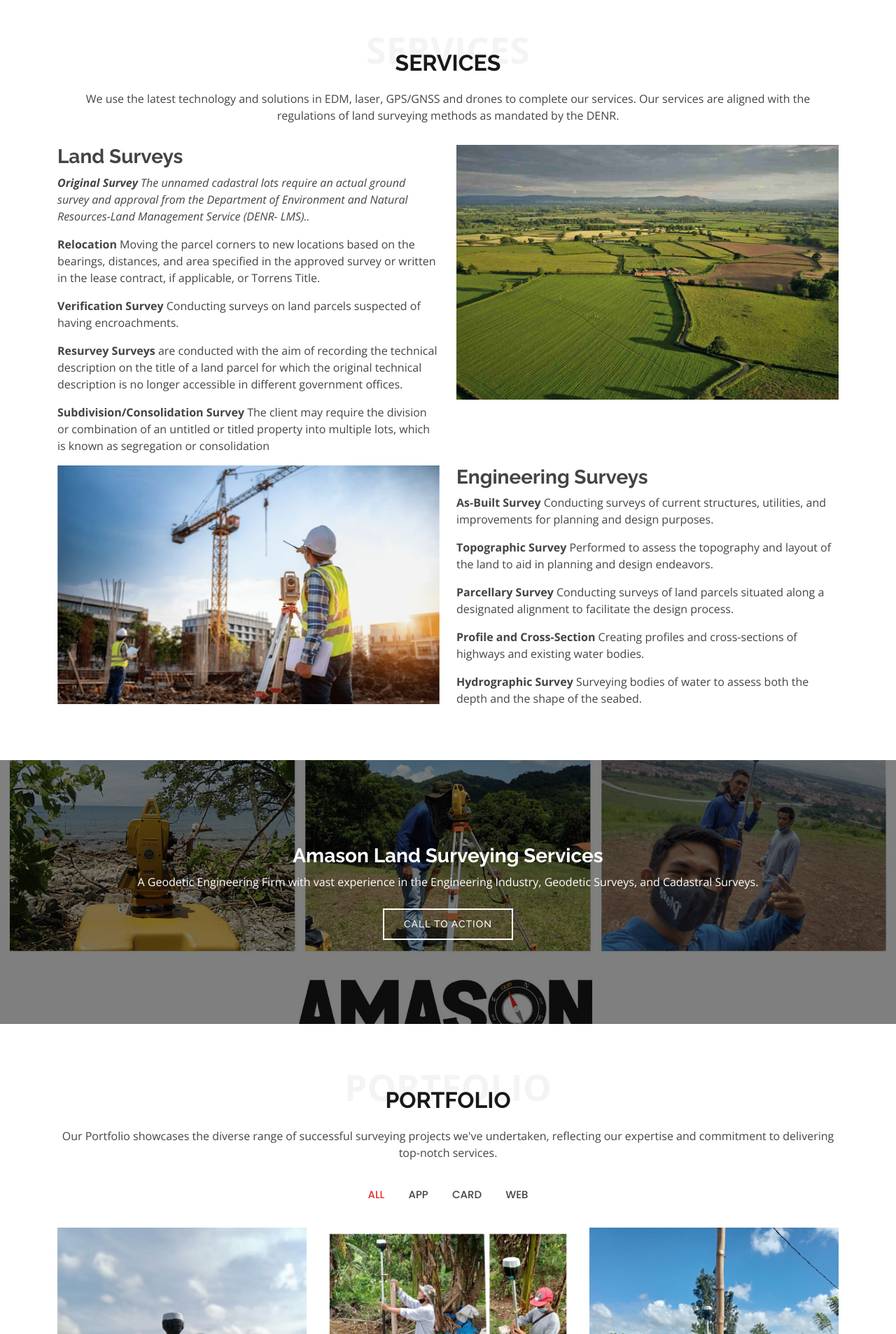
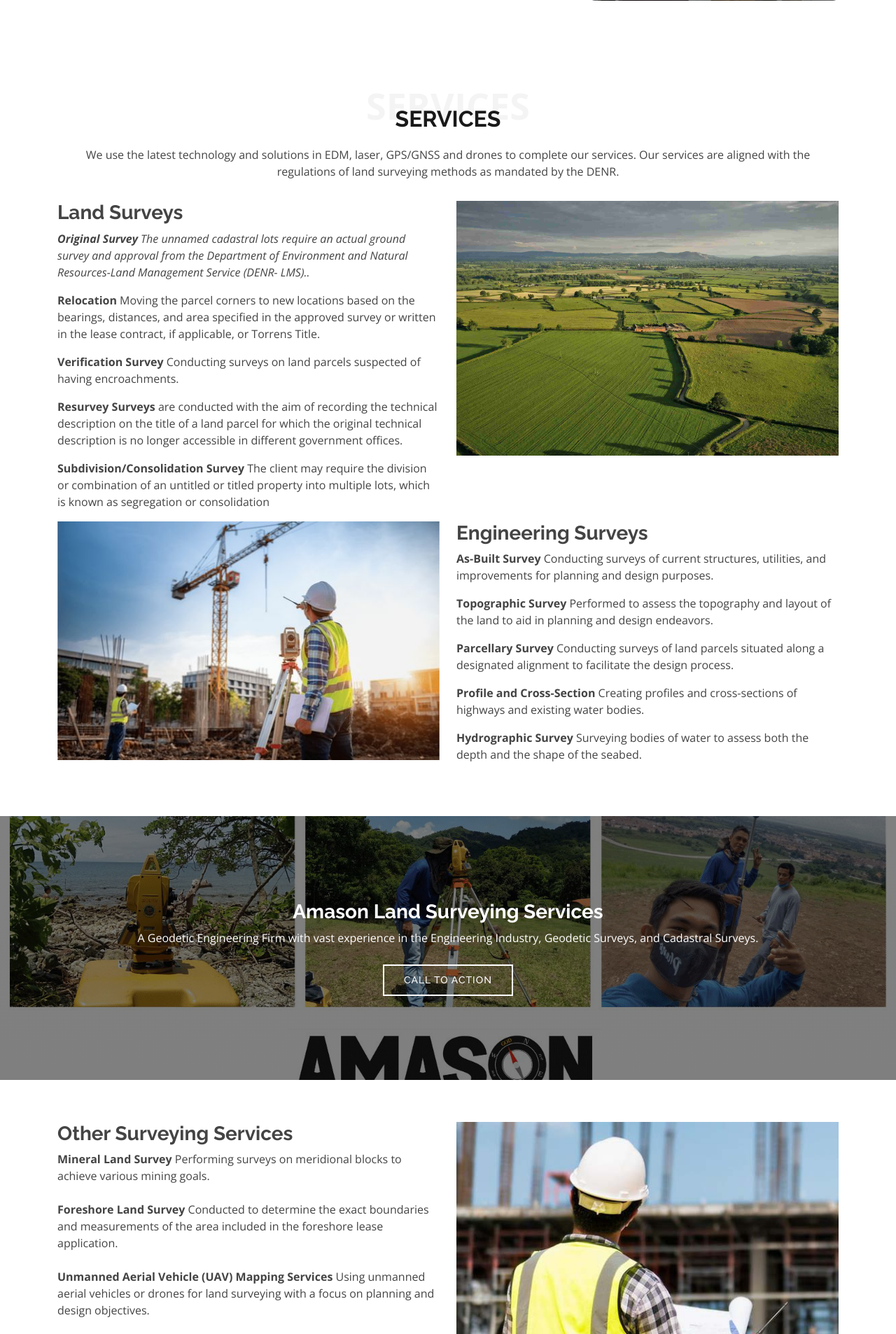
Before and after one commit to UzzielAshley/AmasonLandSurveyService, a PHP site: page /phpmailer/ in a window 1280 px wide. Shown: the part 2113-4019 px from the top of the page at 70% size. Run offline with PHP 8.4, Linux system fonts and the light colour scheme.

Commit message:
update design

```diff
--- a/assets/css/style.css
+++ b/assets/css/style.css
@@ -31,6 +31,7 @@
 h6 {
   font-family: "Raleway", sans-serif;
 }
+
 
 /*--------------------------------------------------------------
 # Back to top button
@@ -751,6 +752,8 @@
   padding: 120px 0;
 }
 
+
+
 .cta h3 {
   color: #fff;
   font-size: 28px;
@@ -958,12 +961,35 @@
 --------------------------------------------------------------*/
 .pricing .box {
   padding: 20px;
-  background: #f9f9f9;
+  /* background: #f9f9f9; */
   text-align: center;
   border-radius: 8px;
   position: relative;
   overflow: hidden;
+  opacity: 100%;
+  color: #fff;
 }
+
+.box-mission {
+  background: linear-gradient(rgba(2, 2, 2, 0.5), rgba(0, 0, 0, 0.5)), url("../img/mission.jpg") fixed center center;
+  background-size: cover;
+  padding: 120px 0;
+}
+
+.box-vision {
+  background: linear-gradient(rgba(2, 2, 2, 0.5), rgba(0, 0, 0, 0.5)), url("../img/vision.jpg") fixed center center;
+  background-size: cover;
+  padding: 120px 0;
+}
+
+.box-values {
+  background: linear-gradient(rgba(2, 2, 2, 0.5), rgba(0, 0, 0, 0.5)), url("../img/core-values.jpg") fixed center center;
+  background-size: cover;
+  padding: 120px 0;
+}
+
+
+
 
 .pricing .box h3 {
   font-weight: 400;
--- a/index.php
+++ b/index.php
@@ -93,28 +93,15 @@
           </div>
           <div class="col-lg-6 pt-4 pt-lg-0 order-2 order-lg-1 content" data-aos="fade-right">
             <h3>About Us</h3>
-            <p class="fst-italic">
-              Amason Land Surveying Services, is your trusted partner for all your geomatics needs! Our office was founded by a dynamic father and son duo, both Licensed Geodetic Engineers, who share a passion for precision and excellence.
-            </p>
-            <!-- <ul>
-              <li><i class="bi bi-check-circle"></i> Ullamco laboris nisi ut aliquip ex ea commodo consequat.</li>
-              <li><i class="bi bi-check-circle"></i> Duis aute irure dolor in reprehenderit in voluptate velit.</li>
-              <li><i class="bi bi-check-circle"></i> Ullamco laboris nisi ut aliquip ex ea commodo consequat. Duis aute irure dolor in reprehenderit in voluptate trideta storacalaperda mastiro dolore eu fugiat nulla pariatur.</li>
-            </ul> -->
-            <p>
-              The name "Amason" carries a deep significance. It symbolizes the strong bond between the father and son, representing their commitment to delivering exceptional surveying services. Moreover, it draws inspiration from Jeff Bezos, the visionary founder of Amazon, underscoring our dedication to innovation and customer-centricity. Most notably, AMA represents God the Father and SON represents Jesus Christ his only begotten son.
-            </p>
-            <p>
-              Formerly E.A. Ilao Surveying Services, we embraced "Amason" after the son's board exam success, marking a new chapter of excellence.
-            </p>
-            <p>
-              Based in Alfonso, Cavite, we serve efficiently with over two decades of experience. Our skilled team offers reliable land surveying, boundary surveys, topographic mapping, and construction staking.
-            </p>
-            <!-- <p>
-              At Amason Land Surveying Services, we specialize in land surveying, offering a comprehensive range of geomatics services. Whether you require boundary surveys, topographic mapping, or construction staking, our team of skilled professionals is dedicated to delivering accurate and reliable results.
-            </p> -->
-            <p>
-              As a top-growing surveying company in Calabarzon, we take pride in our commitment to quality and customer satisfaction. Trust us to turn your vision into reality for all your land-related endeavors.
+            <p>Amason Land Surveying Services, is your trusted partner for all your geomatics needs! Our office was founded by a dynamic father and son duo, both Licensed Geodetic Engineers, who share a passion for precision and excellence.</p>
+
+            <p>The name "Amason" carries a deep significance. It symbolizes the strong bond between the father and son, representing their commitment to delivering exceptional surveying services. Moreover, it draws inspiration from Jeff Bezos, the visionary founder of Amazon, underscoring our dedication to innovation and customer-centricity. Most notably, AMA represents God the Father and SON represents Jesus Christ his only begotten son.</p>
+            <p>Formerly known as E.A. Ilao Surveying Services, we proudly took on the name Amason Land Surveying Services after the founder's son successfully passed the board examination. This momentous achievement marked a new chapter for our company, further solidifying our commitment to excellence.</p>
+            <p>Situated in the heart of Alfonso, Cavite, our prime location enables us to serve the region efficiently and effectively. With over two decades of experience in the industry, the founder brings a wealth of knowledge and expertise to every project we undertake.<p>
+            <p class="additional-content" style="display: none;">At Amason Land Surveying Services, we specialize in land surveying, offering a comprehensive range of geomatics services. Whether you require boundary surveys, topographic mapping, or construction staking, our team of skilled professionals is dedicated to delivering accurate and reliable results.
+            <br><br>As one of the top-growing surveying companies in Calabarzon, we take immense pride in the trust our clients place in us. Our unwavering commitment to quality, precision, and customer satisfaction sets us apart in the industry. We are here to turn your vision into reality, providing you with the essential information you need for your land-related endeavors.</p>
+            <a class="cta-btn" id="myLink" onclick="toggleContent()">See More</a>
+          </div>
             </p>
           </div>
         </div>
@@ -134,13 +121,21 @@
             <div class="row">
 
               <div class="col-lg-4 col-md-6" data-aos="zoom-in" data-aos-delay="150">
-                <div class="box">
+                <div class="box box-mission">
                   <h1>Mission</h1>
                   <!-- <h4><sup>$</sup>0<span> / month</span></h4> -->
                   <p>
+                    Integrity and Excellence: We prioritize serving our clients with unwavering integrity and a commitment to excellence. We maintain the highest ethical standards, ensuring transparency, honesty, and professionalism in every project. Building lasting relationships based on trust and reliability is our goal.
+                  </p>
+                  <p class="additional-mission" style="display: none;">
                     Accurate and Reliable Survey Data: Precision is at the core of our operations. We take great pride in delivering survey data that is not only accurate but also reliable. Our skilled and licensed geodetic engineers use cutting-edge technology and industry best practices to ensure utmost precision in every survey, empowering our clients to make informed decisions with confidence.
+                  <br> <br>
+                  Empowering Employee Growth: Our employees are the backbone of our success. To provide top-notch geomatics services, we invest in their growth and development. Through comprehensive training and continuous learning opportunities, we nurture experts in their respective fields. Our supportive and collaborative work environment fosters a harmonious relationship, leading to mutual growth and success.
                   </p>
-                  <br>
+                  <br><br>
+                  <a class="cta-btn" id="mission" onclick="togglemission()">See More</a>
+
+
                   <!-- <div class="btn-wrap">
                     <a href="#" class="btn-buy">Cont</a>
                   </div> -->
@@ -148,18 +143,22 @@
               </div>
 
               <div class="col-lg-4 col-md-6 mt-4 mt-md-0" data-aos="zoom-in">
-                <div class="box">
+                <div class="box box-vision">
                   <h1>Vision</h1>
-                  <!-- <h4><sup>$</sup>19<span> / month</span></h4> -->
                   <p>
+                  Pioneering Sustainable Development: We lead the way in promoting sustainable development through our land surveys and services. Sustainability is at the heart of our mission. By integrating environmentally responsible approaches and cutting-edge technology, we positively contribute to the preservation of our planet and its resources.
+                  </p>
+                  <p class="additional-vision" style="display: none;">
                     Excellence in Geomatics Services and Employee Satisfaction: Our aim is to be among the best geomatics companies in the Philippines. We constantly strive for excellence in all aspects of our operations, delivering accurate, reliable, and innovative surveying services. At the same time, we create a workplace that fosters employee fulfillment, growth, and well-being, empowering them to contribute to our overall success.
                   </p>
+                  <br>
+                  <a class="cta-btn" id="vision" onclick="togglevision()">See More</a>
 
                 </div>
               </div>
 
               <div class="col-lg-4 col-md-6 mt-4 mt-md-0" data-aos="zoom-in">
-                <div class="box">
+                <div class="box box-values">
                   <h1>Core Values</h1>
                   <!-- <h4><sup>$</sup>19<span> / month</span></h4> -->
                   <p>
@@ -168,7 +167,14 @@
                   <p>
                     Teamwork: Collaboration and teamwork are at the heart of our success. We value the contributions of each team member and understand that together, we can achieve remarkable results.
                   </p>
-
+                  <p class="additional-values" style="display: none;">
+                  Innovation: We embrace innovation and constantly strive to raise the bar in the geomatics industry. Our dedication to staying at the forefront of technology and best practices enables us to deliver exceptional services.
+                  <br> <br>
+                  Continuous Improvement: We believe in continuously improving our processes, skills, and services. By embracing change and seeking growth opportunities, we remain at the forefront of our industry.
+                  <br> <br>
+                  Professionalism: Our conduct is guided by professionalism and courtesy, maintaining a high level of professionalism in all interactions, both internal and external.
+                  </p>
+                  <a class="cta-btn" id="vision" onclick="togglevalues()">See More</a>
                 </div>
               </div>
 
@@ -189,51 +195,6 @@
           <p>We use the latest technology and solutions in EDM, laser, GPS/GNSS and drones to complete our services.
             Our services are aligned with the regulations of land surveying methods as mandated by the DENR.</p>
         </div>
-
-        <!-- <div class="row">
-          <div class="col-lg-4 col-md-6 d-flex align-items-stretch" data-aos="fade-up">
-            <div class="icon-box">
-              <div class="icon"><i class="bx bx-file"></i></div>
-              <h4><a href="">Land Surveying</a></h4>
-            </div>
-          </div>
-
-          <div class="col-lg-4 col-md-6 d-flex align-items-stretch mt-4 mt-md-0" data-aos="fade-up" data-aos-delay="150">
-            <div class="icon-box">
-              <div class="icon"><i class="bx bx-file"></i></div>
-              <h4><a href="">Geodetic Surveying</a></h4>
-            </div>
-          </div>
-
-          <div class="col-lg-4 col-md-6 d-flex align-items-stretch mt-4 mt-lg-0" data-aos="fade-up" data-aos-delay="300">
-            <div class="icon-box">
-              <div class="icon"><i class="bx bx-file"></i></div>
-              <h4><a href="">Engineering Surveys</a></h4>
-            </div>
-          </div>
-
-          <div class="col-lg-4 col-md-6 d-flex align-items-stretch mt-4" data-aos="fade-up" data-aos-delay="450">
-            <div class="icon-box">
-              <div class="icon"><i class="bx bx-file"></i></div>
-              <h4><a href="">Design and Cadastral Surveys</a></h4>
-            </div>
-          </div>
-
-          <div class="col-lg-4 col-md-6 d-flex align-items-stretch mt-4" data-aos="fade-up" data-aos-delay="600">
-            <div class="icon-box">
-              <div class="icon"><i class="bx bx-file"></i></div>
-              <h4><a href="">Topographic Surveys</a></h4>
-            </div>
-          </div>
-
-          <div class="col-lg-4 col-md-6 d-flex align-items-stretch mt-4" data-aos="fade-up" data-aos-delay="750">
-            <div class="icon-box">
-              <div class="icon"><i class="bx bx-file"></i></div>
-              <h4><a href="">Public Land Survey</a></h4>
-            </div>
-          </div>
-
-        </div> -->
 
         <div class="row">
           <div class="col-lg-6 order-1 order-lg-2" data-aos="fade-left">
@@ -329,6 +290,86 @@
 
       </div>
     </section><!-- End Cta Section -->
+
+        <!-- ======= Services Section ======= -->
+        <section id="services" class="services">
+      <div class="container">
+
+        <!-- <div class="section-title">
+          <span>Services</span>
+          <h2>Services</h2>
+          <p>We use the latest technology and solutions in EDM, laser, GPS/GNSS and drones to complete our services.
+            Our services are aligned with the regulations of land surveying methods as mandated by the DENR.</p>
+        </div> -->
+
+        <div class="row">
+          <div class="col-lg-6 order-1 order-lg-2" data-aos="fade-left">
+            <img src="assets/img/other-surveying-services.jpg" class="img-fluid" alt="">
+          </div>
+          <div class="col-lg-6 pt-4 pt-lg-0 order-2 order-lg-1 content" data-aos="fade-right">
+            <h3><b>Other Surveying Services</b></h3>
+            <p>
+            <b>Mineral Land Survey</b>
+            Performing surveys on meridional blocks to
+            achieve various mining goals.
+            <br><br>
+            <b>Foreshore Land Survey</b>
+            Conducted to determine the exact boundaries
+            and measurements of the area included in the
+            foreshore lease application.
+            <br><br>
+            <b>Unmanned Aerial Vehicle (UAV) Mapping
+            Services</b>
+            Using unmanned aerial vehicles or drones for
+            land surveying with a focus on planning and
+            design objectives.
+            <br><br>
+            <b>Ground Control Point (GCP) Establishment</b>
+            Establishment of ground control points to
+            serve various surveying needs.
+            <br><br>
+            <b>Memorial Park Survey</b>
+            Planning and arranging the design of memorial
+            lots.
+            </p>
+            <br><br><br><br>
+          </div>
+        </div>
+        <div class="row">
+          <div class="col-lg-6 order-2 order-lg-1" data-aos="fade-left">
+            <img src="assets/img/other-services.jpg" class="img-fluid" alt="">
+          </div>
+          <div class="col-lg-6 pt-4 pt-lg-0 order-1 order-lg-2 content" data-aos="fade-right">
+            <h3><b>Other Services</b></h3>
+            <p>
+            <b>Lot Plan with Vicinity</b>
+            Preparation of plans to meet local government
+            requirements, such as Fencing Permit and
+            Building Permit.<br><br>
+            <b>Civil Aviation Authority of the Philippines(CAAP) Height Clearance</b>
+            Certification of CAAP Height Clearance for
+            proposed buildings located near existing
+            airports.
+            Court Appearance
+            Serves as a knowledgeable witness during
+            court proceedings.<br><br>
+            <b>Subdivision Scheme</b>
+            Creation of subdivision designs, ranging from
+            straightforward to intricate layouts.<br><br>
+            <b>Research Work and Due Diligence</b>
+            Conducting research on relevant documents
+            from various government agencies and
+            performing due diligence procedures.<br><br>
+            <b>Titling Procedures</b>
+            Procedures for Administrative or Judicial
+            titling.
+            </p>
+
+          </div>
+        </div>
+
+      </div>
+    </section><!-- End Services Section -->
 
     <!-- ======= Portfolio Section ======= -->
     <section id="portfolio" class="portfolio">
```
Also changed, not shown: assets/js/main.js (+48 -0 lines), assets/js/modal.js (added, +23 -0 lines), assets/img/core-values.jpg (renamed from assets/img/core values.jpg), assets/img/other services.jpg (deleted), assets/img/other surveying services.jpg (deleted), assets/img/other-services.jpg (added), assets/img/other-surveying-services.jpg (added).
